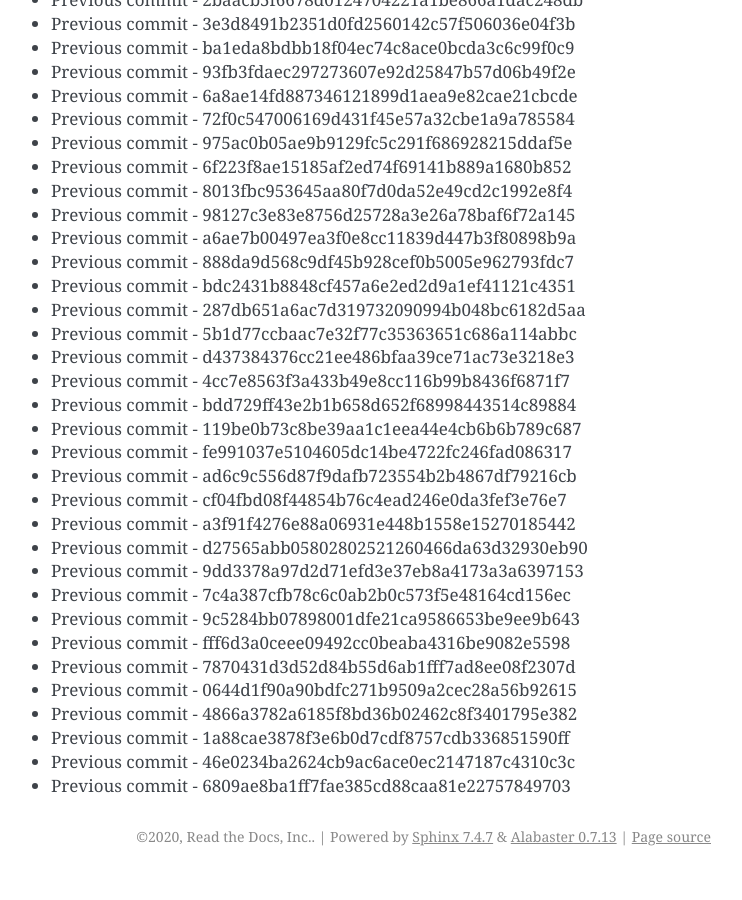
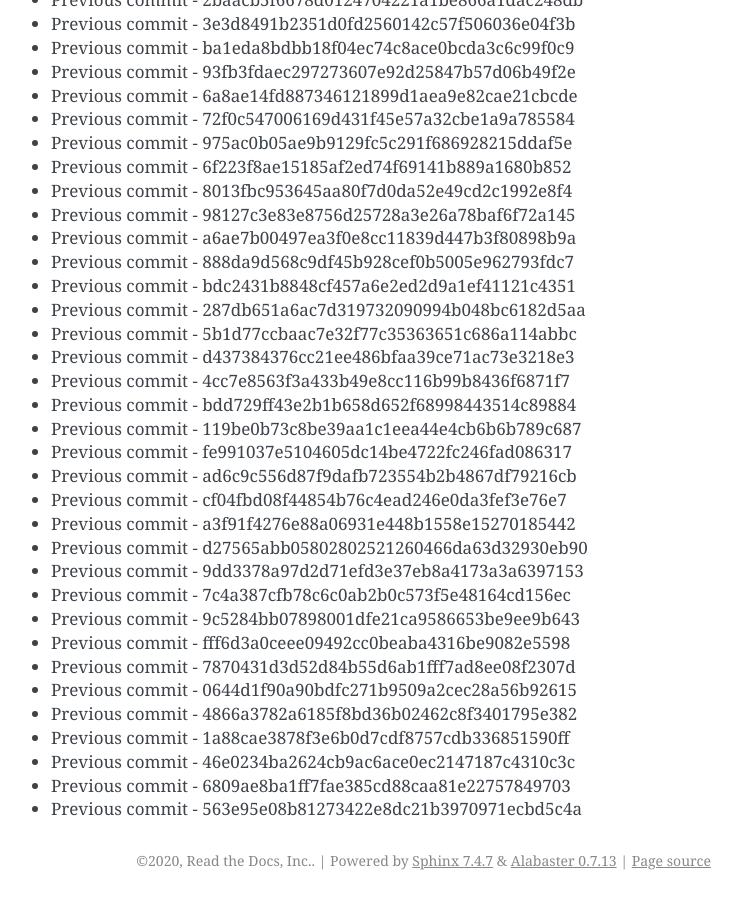
Before and after one commit to readthedocs/rtd-git-stresstest, a Sphinx documentation site: the page built from docs/updates.rst, in a window 1280 px wide and 900 px high, scrolled down 53865 px. Shown: the whole window, without its empty margins (399-1141 px from the left). Built offline with Sphinx 7.4.7, drawn with Linux system fonts in a browser that asks for light colours; before the commit the page ends 54741 px from its top, so only the background shows below that.

Commit message:
Generating commit from previous: 563e95e08b81273422e8dc21b3970971ecbd5c4a

```diff
--- a/docs/updates.rst
+++ b/docs/updates.rst
@@ -2295,3 +2295,4 @@ It can be tested for any performance characteristics.
 * Previous commit - 1a88cae3878f3e6b0d7cdf8757cdb336851590ff
 * Previous commit - 46e0234ba2624cb9ac6ace0ec2147187c4310c3c
 * Previous commit - 6809ae8ba1ff7fae385cd88caa81e22757849703
+* Previous commit - 563e95e08b81273422e8dc21b3970971ecbd5c4a
```
